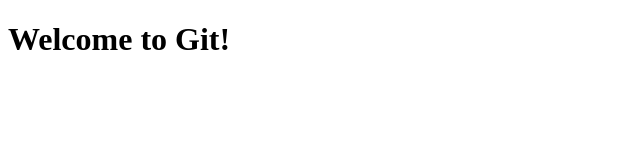
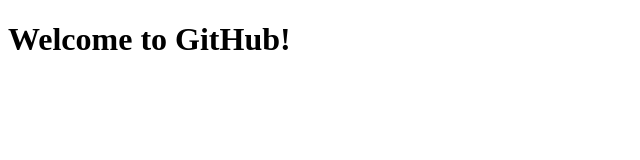
Before and after one commit to varanasikrishna/Git-Toshiba, a plain HTML site: page index.html in a window 1280 px wide. Shown: the whole page, without its empty margins (0-640 px from the left). Drawn offline with Linux system fonts and the light colour scheme.

Commit message:
Update index.html in Github

```diff
--- a/index.html
+++ b/index.html
@@ -7,6 +7,6 @@
     <title>Document</title>
 </head>
 <body>
-    <h1>Welcome to Git!</h1>
+    <h1>Welcome to GitHub!</h1>
 </body>
 </html>
```
